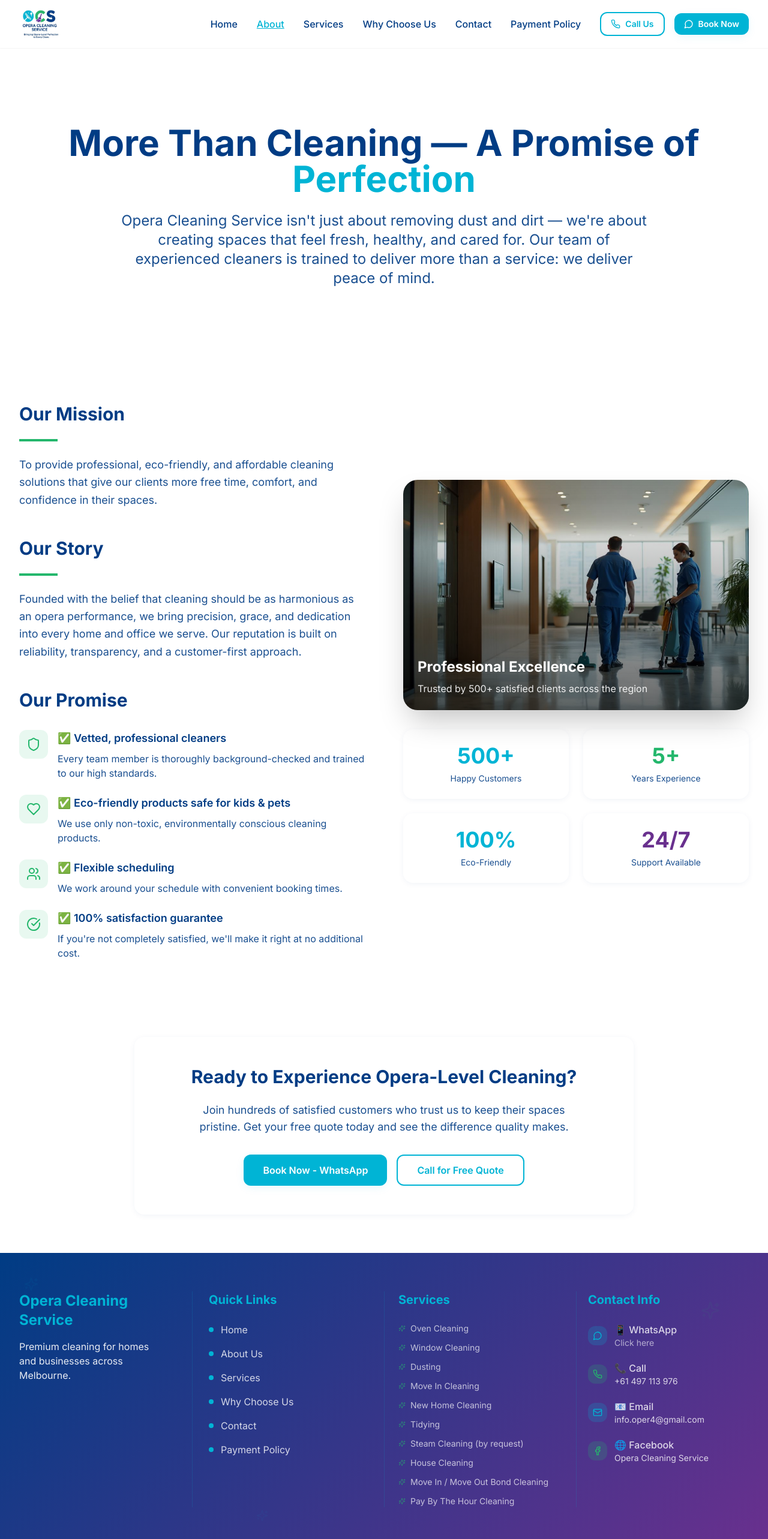
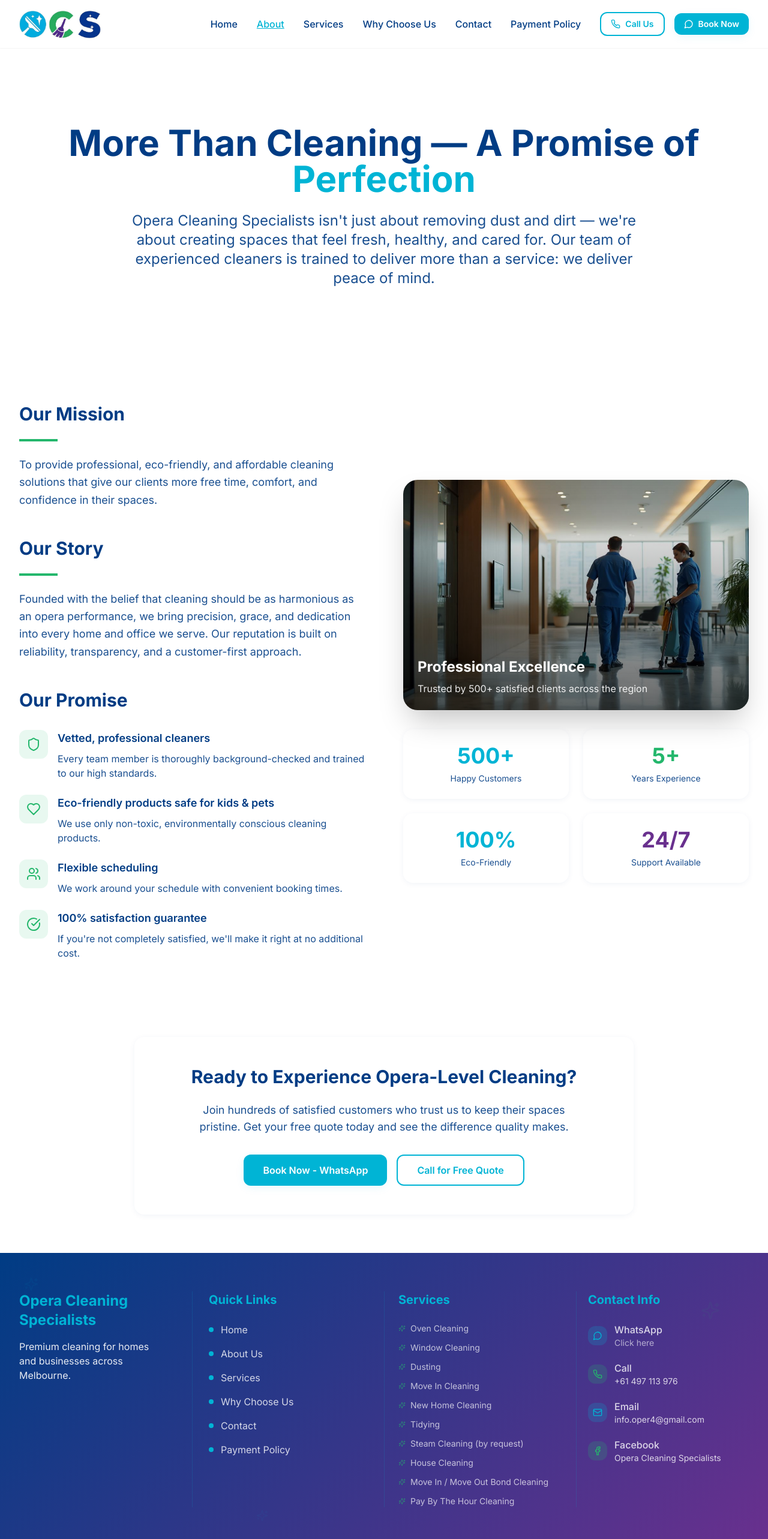
Before and after one commit to Abdrehman2002/ocs, a React (Vite) app: page /about in a window 1280 px wide. Shown: the top 2566 px of the page at 60% size. Built offline with nearby package versions, Linux system fonts and the light colour scheme; the HTML template or start-up script is replaced by a standard one.

Commit message:
Your update message here

```diff
--- a/index.html
+++ b/index.html
@@ -2,22 +2,22 @@
 <html lang="en">
   <head>
     <meta charset="UTF-8" />
-    <link rel="icon" type="image/jpeg" href="/logofinal.jpg" />
+    <link rel="icon" type="image/jpeg" href="/logofinal.JPG" />
     <meta name="viewport" content="width=device-width, initial-scale=1.0" />
-    <title>Opera Cleaning Service | Professional Cleaning Services</title>
-    <meta name="description" content="Opera Cleaning Service delivers opera-level perfection in professional cleaning. House cleaning, commercial cleaning, bond cleaning, and more. Book now for a free quote!" />
-    <meta name="author" content="Opera Cleaning Service" />
-    <meta name="keywords" content="professional cleaning, house cleaning, commercial cleaning, bond cleaning, carpet cleaning, eco-friendly cleaning, Opera Cleaning Service" />
+    <title>Opera Cleaning Specialists | Professional Cleaning Services</title>
+    <meta name="description" content="Opera Cleaning Specialists delivers opera-level perfection in professional cleaning. House cleaning, commercial cleaning, bond cleaning, and more. Book now for a free quote!" />
+    <meta name="author" content="Opera Cleaning Specialists" />
+    <meta name="keywords" content="professional cleaning, house cleaning, commercial cleaning, bond cleaning, carpet cleaning, eco-friendly cleaning, Opera Cleaning Specialists" />
 
-    <meta property="og:title" content="Opera Cleaning Service | Professional Cleaning Services" />
+    <meta property="og:title" content="Opera Cleaning Specialists | Professional Cleaning Services" />
     <meta property="og:description" content="Bringing opera-level perfection to every clean. Professional cleaning services for homes, offices, and commercial spaces." />
     <meta property="og:type" content="website" />
-    <meta property="og:image" content="/logofinal.jpg" />
+    <meta property="og:image" content="/logofinal.JPG" />
 
     <meta name="twitter:card" content="summary_large_image" />
-    <meta name="twitter:title" content="Opera Cleaning Service | Professional Cleaning Services" />
+    <meta name="twitter:title" content="Opera Cleaning Specialists | Professional Cleaning Services" />
     <meta name="twitter:description" content="Bringing opera-level perfection to every clean. Professional cleaning services for homes, offices, and commercial spaces." />
-    <meta name="twitter:image" content="/logofinal.jpg" />
+    <meta name="twitter:image" content="/logofinal.JPG" />
   </head>
 
   <body>
--- a/src/components/AboutSection.tsx
+++ b/src/components/AboutSection.tsx
@@ -1,5 +1,6 @@
 import { Shield, Award, Users, CheckCircle, Sparkles, Star } from 'lucide-react';
 import premiumOfficeImage from '@/assets/premium-office-cleaning.jpg';
+import logoFinal from '@/assets/logofinal.JPG';
 
 const AboutSection = () => {
   const achievements = [
@@ -59,7 +60,7 @@ const AboutSection = () => {
             <div>
               <div className="inline-block">
                 <h2 className="text-2xl sm:text-3xl md:text-4xl lg:text-5xl font-bold text-left mb-4" style={{ color: 'var(--primary)' }}>
-                  About Opera Cleaning
+                  About Opera Cleaning Specialists
                 </h2>
                 <div className="h-1 w-32 mb-6" style={{ backgroundColor: 'var(--accent-green)' }}></div>
               </div>
@@ -81,7 +82,7 @@ const AboutSection = () => {
                 }}
               >
                 <p className="text-lg leading-relaxed font-medium" style={{ color: 'var(--text-dark)' }}>
-                  Opera Cleaning redefines cleaning as a <strong>premium service</strong>. With precision, eco-friendly care,
+                  Opera Cleaning Specialists redefines cleaning as a <strong>premium service</strong>. With precision, eco-friendly care,
                   and an unwavering commitment to excellence, we transform every space into a masterpiece that shines
                   like a performance on the world's grandest stages.
                 </p>
@@ -153,7 +154,7 @@ const AboutSection = () => {
             <div className="relative overflow-hidden rounded-3xl shadow-2xl">
               <img
                 src={premiumOfficeImage}
-                alt="Premium Opera Cleaning Service - Professional Excellence"
+                alt="Premium Opera Cleaning Specialists - Professional Excellence"
                 className="responsive-img h-64 sm:h-80 md:h-96"
               />
               <div className="absolute inset-0 bg-gradient-to-t from-black/70 via-black/20 to-transparent"></div>
@@ -161,8 +162,8 @@ const AboutSection = () => {
               {/* Logo Overlay */}
               <div className="absolute top-6 left-6">
                 <img
-                  src="/logofinal.jpg"
-                  alt="Opera Cleaning Service Logo"
+                  src={logoFinal}
+                  alt="Opera Cleaning Specialists Logo"
                   className="h-12 w-auto opacity-90"
                   style={{ filter: 'brightness(0) invert(1)' }}
                 />
--- a/src/components/Footer.tsx
+++ b/src/components/Footer.tsx
@@ -59,7 +59,7 @@ const Footer = () => {
                   className="text-xl sm:text-2xl font-bold mb-4 leading-tight"
                   style={{ color: 'var(--primary)' }}
                 >
-                  Opera Cleaning Service
+                  Opera Cleaning Specialists
                 </h3>
 
                 {/* Tagline */}
@@ -162,7 +162,7 @@ const Footer = () => {
                     <MessageCircle size={16} style={{ color: 'var(--primary)' }} />
                   </div>
                   <div>
-                    <div className="font-medium">📱 WhatsApp</div>
+                    <div className="font-medium">WhatsApp</div>
                     <div className="text-sm opacity-75">Click here</div>
                   </div>
                 </a>
@@ -180,7 +180,7 @@ const Footer = () => {
                     <Phone size={16} style={{ color: 'var(--accent-green)' }} />
                   </div>
                   <div>
-                    <div className="font-medium">📞 Call</div>
+                    <div className="font-medium">Call</div>
                     <div className="text-sm">+61 497 113 976</div>
                   </div>
                 </a>
@@ -198,7 +198,7 @@ const Footer = () => {
                     <Mail size={16} style={{ color: 'var(--primary)' }} />
                   </div>
                   <div>
-                    <div className="font-medium">📧 Email</div>
+                    <div className="font-medium">Email</div>
                     <div className="text-sm">info.oper4@gmail.com</div>
                   </div>
                 </a>
@@ -218,8 +218,8 @@ const Footer = () => {
                     <Facebook size={16} style={{ color: 'var(--accent-green)' }} />
                   </div>
                   <div>
-                    <div className="font-medium">🌐 Facebook</div>
-                    <div className="text-sm">Opera Cleaning Service</div>
+                    <div className="font-medium">Facebook</div>
+                    <div className="text-sm">Opera Cleaning Specialists</div>
                   </div>
                 </a>
               </div>
@@ -235,7 +235,7 @@ const Footer = () => {
         <div className="max-w-7xl mx-auto px-4 sm:px-6 lg:px-8">
           <div className="flex flex-col md:flex-row justify-between items-center space-y-3 md:space-y-0">
             <div className="text-white/90 text-sm font-medium">
-              © {currentYear} Opera Cleaning Service. All Rights Reserved.
+              © {currentYear} Opera Cleaning Specialists. All Rights Reserved.
             </div>
             <div className="text-white/90 text-sm flex items-center font-medium">
               Designed by
--- a/src/components/Navbar.tsx
+++ b/src/components/Navbar.tsx
@@ -1,6 +1,7 @@
 import { useState } from 'react';
 import { Menu, X, Phone, MessageCircle } from 'lucide-react';
 import { Link, useLocation } from 'react-router-dom';
+import logoFinal from '@/assets/logofinal.JPG';
 
 const Navbar = () => {
   const [isOpen, setIsOpen] = useState(false);
@@ -22,8 +23,8 @@ const Navbar = () => {
           {/* Logo */}
           <div className="flex items-center space-x-3">
             <img
-              src="/logofinal.jpg"
-              alt="OCS Opera Cleaning Service Logo"
+              src={logoFinal}
+              alt="OCS Opera Cleaning Specialists Logo"
               className="h-12 w-auto"
             />
           </div>
--- a/src/components/WhyChooseUsSection.tsx
+++ b/src/components/WhyChooseUsSection.tsx
@@ -62,11 +62,11 @@ const WhyChooseUsSection = () => {
             {/* Header */}
             <div className="mb-12">
               <h2 className="text-4xl lg:text-5xl font-bold mb-6" style={{ color: 'var(--neutral-dark)' }}>
-                Why Choose Opera Cleaning Service?
+                Why Choose Opera Cleaning Specialists?
               </h2>
               <div className="h-1 w-32 mb-8" style={{ backgroundColor: 'var(--primary)' }}></div>
               <p className="text-xl leading-relaxed" style={{ color: 'rgba(0, 60, 132, 0.8)' }}>
-                Choosing the right cleaning partner isn't just about a tidy space — it's about trust, reliability, and peace of mind. At Opera Cleaning Service, we go beyond the basics to deliver an experience that feels effortless, safe, and premium every time.
+                Choosing the right cleaning partner isn't just about a tidy space — it's about trust, reliability, and peace of mind. At Opera Cleaning Specialists, we go beyond the basics to deliver an experience that feels effortless, safe, and premium every time.
               </p>
             </div>
 
@@ -96,7 +96,7 @@ const WhyChooseUsSection = () => {
             <div className="mb-8">
               <p className="text-lg font-medium leading-relaxed" style={{ color: 'var(--text-dark)' }}>
                 <Sparkles className="inline h-5 w-5 mr-2" style={{ color: 'var(--accent-green)' }} />
-                With Opera Cleaning Service, you're not just getting a clean home — you're getting more free time, peace of mind, and the assurance that every corner will shine.
+                With Opera Cleaning Specialists, you're not just getting a clean home — you're getting more free time, peace of mind, and the assurance that every corner will shine.
               </p>
             </div>
 
--- a/src/pages/About.tsx
+++ b/src/pages/About.tsx
@@ -40,7 +40,7 @@ const About = () => {
               <span style={{ color: 'var(--primary)' }}>Perfection</span>
             </h1>
             <p className="text-xl lg:text-2xl max-w-4xl mx-auto leading-relaxed" style={{ color: 'var(--text-dark)' }}>
-              Opera Cleaning Service isn't just about removing dust and dirt — we're about creating spaces
+              Opera Cleaning Specialists isn't just about removing dust and dirt — we're about creating spaces
               that feel fresh, healthy, and cared for. Our team of experienced cleaners is trained to deliver
               more than a service: we deliver peace of mind.
             </p>
@@ -86,7 +86,7 @@ const About = () => {
                       </div>
                       <div>
                         <h4 className="font-semibold text-lg mb-2" style={{ color: 'var(--neutral-dark)' }}>
-                          ✅ {promise.title}
+                          {promise.title}
                         </h4>
                         <p style={{ color: 'var(--text-dark)' }}>{promise.description}</p>
                       </div>
@@ -101,7 +101,7 @@ const About = () => {
               <div className="relative overflow-hidden rounded-3xl shadow-2xl">
                 <img
                   src={premiumOfficeImage}
-                  alt="Opera Cleaning Service - Professional team delivering premium cleaning"
+                  alt="Opera Cleaning Specialists - Professional team delivering premium cleaning"
                   className="w-full h-96 object-cover"
                 />
                 <div className="absolute inset-0 bg-gradient-to-t from-black/60 to-transparent"></div>
--- a/src/pages/PaymentPolicy.tsx
+++ b/src/pages/PaymentPolicy.tsx
@@ -51,10 +51,10 @@ const PaymentPolicy = () => {
                 </div>
                 <h4 className="font-semibold mb-2" style={{ color: 'var(--neutral-dark)' }}>Cards & Digital</h4>
                 <ul className="space-y-1 text-sm" style={{ color: 'var(--text-dark)' }}>
-                  <li>✅ Debit cards</li>
-                  <li>✅ Credit cards</li>
-                  <li>✅ Bank transfers</li>
-                  <li>✅ Digital payments</li>
+                  <li>Debit cards</li>
+                  <li>Credit cards</li>
+                  <li>Bank transfers</li>
+                  <li>Digital payments</li>
                 </ul>
               </div>
 
@@ -64,10 +64,10 @@ const PaymentPolicy = () => {
                 </div>
                 <h4 className="font-semibold mb-2" style={{ color: 'var(--neutral-dark)' }}>Automatic Billing</h4>
                 <ul className="space-y-1 text-sm" style={{ color: 'var(--text-dark)' }}>
-                  <li>✅ Recurring services</li>
-                  <li>✅ Scheduled payments</li>
-                  <li>✅ Invoice reminders</li>
-                  <li>✅ Payment notifications</li>
+                  <li>Recurring services</li>
+                  <li>Scheduled payments</li>
+                  <li>Invoice reminders</li>
+                  <li>Payment notifications</li>
                 </ul>
               </div>
 
@@ -77,10 +77,10 @@ const PaymentPolicy = () => {
                 </div>
                 <h4 className="font-semibold mb-2" style={{ color: 'var(--neutral-dark)' }}>Payment Terms</h4>
                 <ul className="space-y-1 text-sm" style={{ color: 'var(--text-dark)' }}>
-                  <li>✅ Cash accepted</li>
-                  <li>✅ Due on service day</li>
-                  <li>✅ Special arrangements</li>
-                  <li>✅ Secure processing</li>
+                  <li>Cash accepted</li>
+                  <li>Due on service day</li>
+                  <li>Special arrangements</li>
+                  <li>Secure processing</li>
                 </ul>
               </div>
             </div>
@@ -109,7 +109,7 @@ const PaymentPolicy = () => {
             <div className="grid md:grid-cols-3 gap-8">
               <div className="text-center p-6 rounded-xl" style={{ backgroundColor: 'rgba(36, 183, 108, 0.05)' }}>
                 <CheckCircle className="h-12 w-12 mx-auto mb-4" style={{ color: 'var(--accent-green)' }} />
-                <h4 className="font-bold text-lg mb-2" style={{ color: 'var(--accent-green)' }}>✅ No Fee</h4>
+                <h4 className="font-bold text-lg mb-2" style={{ color: 'var(--accent-green)' }}>No Fee</h4>
                 <p className="font-semibold mb-2" style={{ color: 'var(--neutral-dark)' }}>Cancel ≥24 hours in advance</p>
                 <p className="text-sm" style={{ color: 'var(--text-dark)' }}>
                   Full cancellation with no charges when you give us 24+ hours notice.
@@ -118,7 +118,7 @@ const PaymentPolicy = () => {
 
               <div className="text-center p-6 rounded-xl" style={{ backgroundColor: 'rgba(255, 165, 0, 0.05)' }}>
                 <AlertTriangle className="h-12 w-12 mx-auto mb-4" style={{ color: '#ff9500' }} />
-                <h4 className="font-bold text-lg mb-2" style={{ color: '#ff9500' }}>⚠️ 50% Fee</h4>
+                <h4 className="font-bold text-lg mb-2" style={{ color: '#ff9500' }}>50% Fee</h4>
                 <p className="font-semibold mb-2" style={{ color: 'var(--neutral-dark)' }}>Cancel &lt;24 hours</p>
                 <p className="text-sm" style={{ color: 'var(--text-dark)' }}>
                   Late cancellations incur a 50% service fee to cover scheduling and preparation costs.
@@ -127,7 +127,7 @@ const PaymentPolicy = () => {
 
               <div className="text-center p-6 rounded-xl" style={{ backgroundColor: 'rgba(239, 68, 68, 0.05)' }}>
                 <XCircle className="h-12 w-12 mx-auto mb-4" style={{ color: '#ef4444' }} />
-                <h4 className="font-bold text-lg mb-2" style={{ color: '#ef4444' }}>❌ 100% Fee</h4>
+                <h4 className="font-bold text-lg mb-2" style={{ color: '#ef4444' }}>100% Fee</h4>
                 <p className="font-semibold mb-2" style={{ color: 'var(--neutral-dark)' }}>No-shows</p>
                 <p className="text-sm" style={{ color: 'var(--text-dark)' }}>
                   Full service fee applies when clients are unavailable at the scheduled time.
@@ -141,7 +141,7 @@ const PaymentPolicy = () => {
                 <div>
                   <p className="font-medium mb-2" style={{ color: 'var(--neutral-dark)' }}>Our Commitment to You</p>
                   <p className="text-sm" style={{ color: 'var(--text-dark)' }}>
-                    If Opera Cleaning needs to reschedule, we'll notify you ASAP and offer alternative times
+                    If Opera Cleaning Specialists needs to reschedule, we'll notify you ASAP and offer alternative times
                     that work for your schedule at no additional cost.
                   </p>
                 </div>
--- a/src/pages/WhyChooseUs.tsx
+++ b/src/pages/WhyChooseUs.tsx
@@ -87,7 +87,7 @@ const WhyChooseUs = () => {
       name: "Sarah Johnson",
       location: "Residential Customer",
       rating: 5,
-      comment: "Opera Cleaning Service transformed our home! Their attention to detail is incredible, and I love that they use eco-friendly products safe for my kids."
+      comment: "Opera Cleaning Specialists transformed our home! Their attention to detail is incredible, and I love that they use eco-friendly products safe for my kids."
     },
     {
       name: "Michael Chen",
@@ -113,7 +113,7 @@ const WhyChooseUs = () => {
           <div className="text-center mb-16">
             <h1 className="text-5xl lg:text-6xl font-bold leading-tight mb-6" style={{ color: 'var(--neutral-dark)' }}>
               Why Families & Businesses Trust{' '}
-              <span style={{ color: 'var(--primary)' }}>Opera Cleaning</span>
+              <span style={{ color: 'var(--primary)' }}>Opera Cleaning Specialists</span>
             </h1>
             <p className="text-xl lg:text-2xl max-w-4xl mx-auto leading-relaxed" style={{ color: 'var(--text-dark)' }}>
               Experience the difference that professional, passionate cleaning makes.
--- a/tailwind.config.ts
+++ b/tailwind.config.ts
@@ -47,7 +47,7 @@ export default {
           DEFAULT: "var(--background)",
           foreground: "var(--neutral-dark)",
         },
-        // Opera Cleaning Service Brand Colors
+        // Opera Cleaning Specialists Brand Colors
         "neutral-dark": "var(--neutral-dark)",
         "accent-green": "var(--accent-green)",
         "text-dark": "var(--text-dark)",
--- a/vite.config.ts
+++ b/vite.config.ts
@@ -15,4 +15,5 @@ export default defineConfig(({ mode }) => ({
       "@": path.resolve(__dirname, "./src"),
     },
   },
+  assetsInclude: ["**/*.JPG"],
 }));
```
Also changed, not shown: src/index.css (+7 -7 lines), .claude/settings.local.json, public/logofinal.jpg, src/assets/logofinal.JPG.
